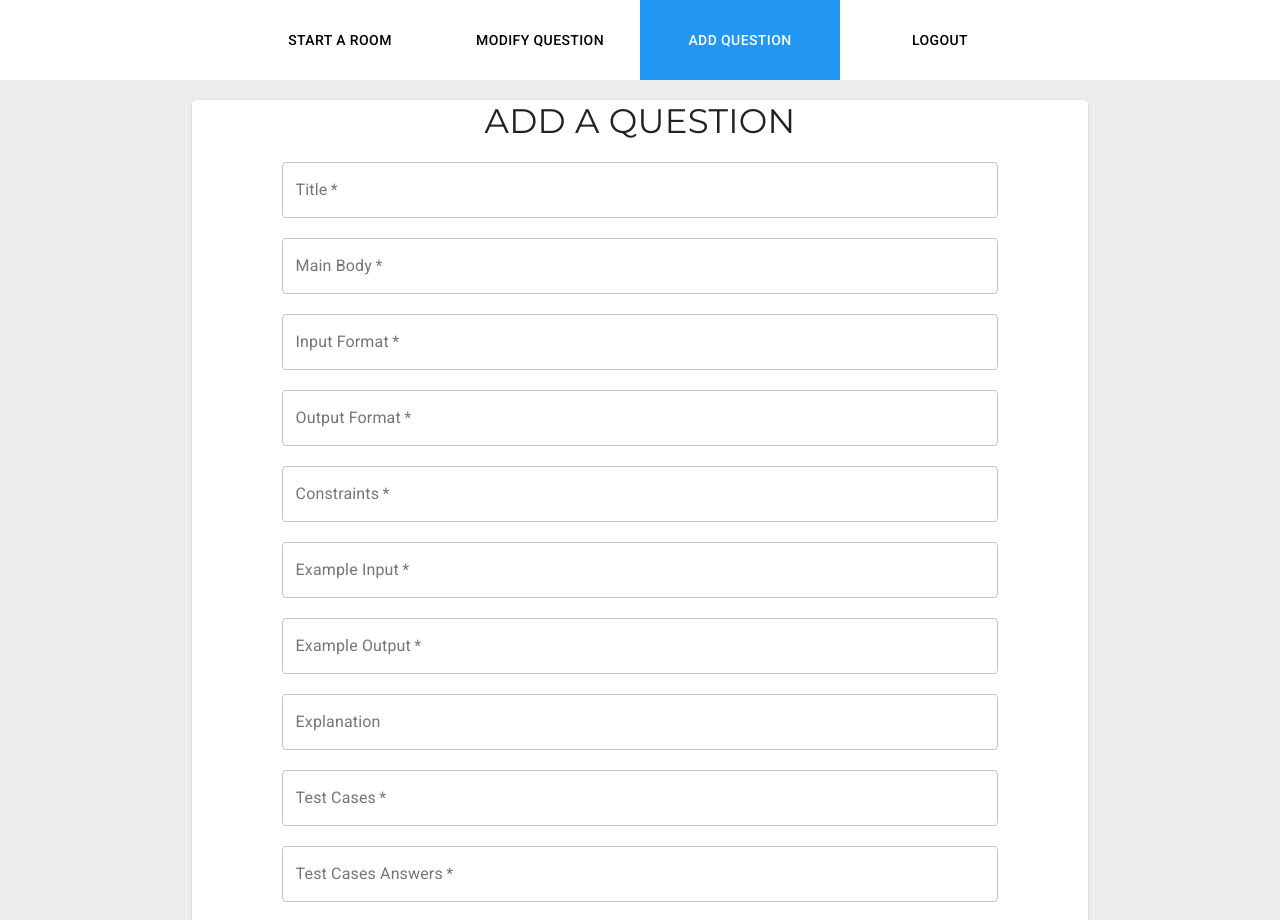
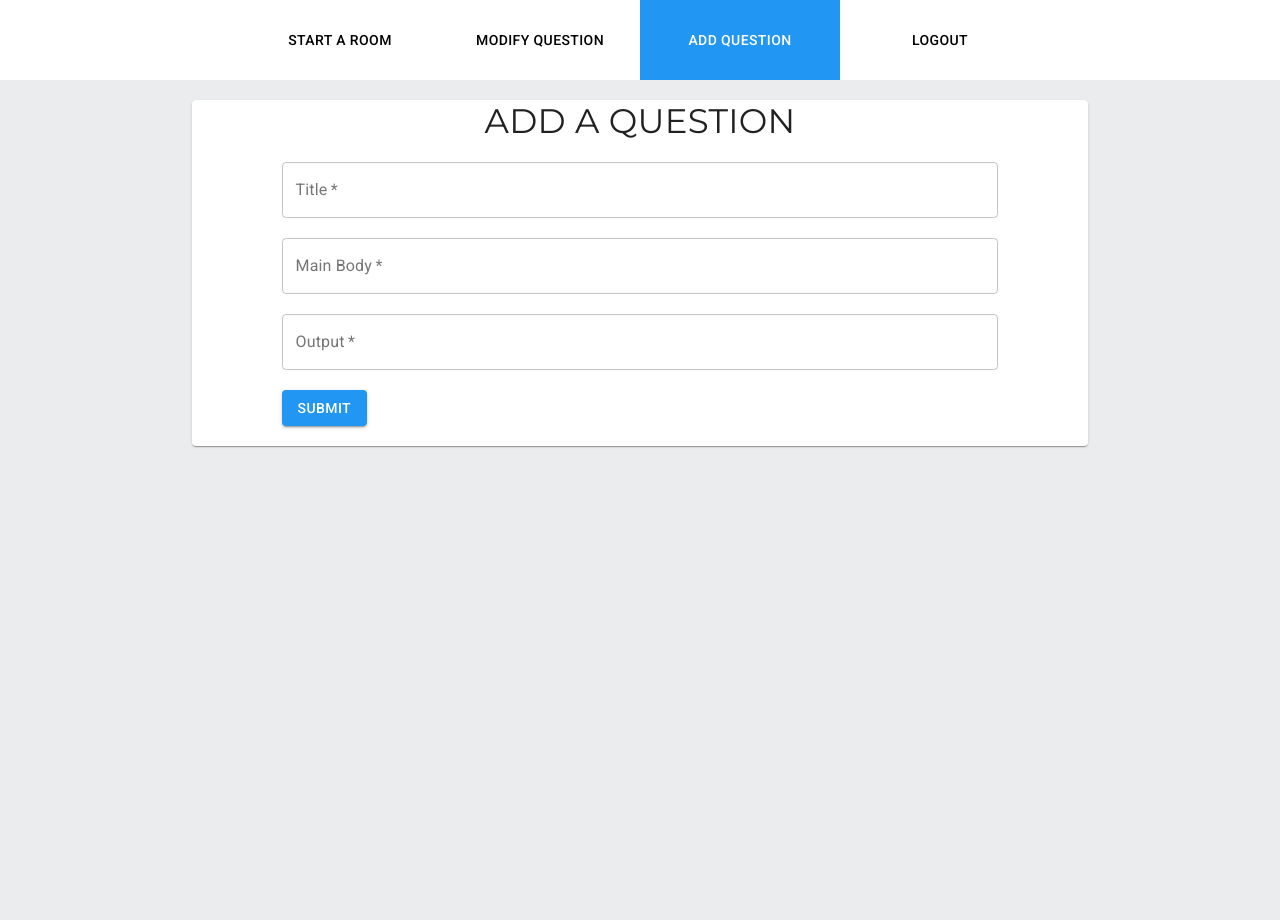
Before and after one commit to Rex1911/1v1-react, a React (Create React App) app in the folder client/: page /admin/questions/add in a window 1280 px wide. Shown: the top 920 px of the page. After the commit the page ends 800 px from the top, so only its background shows below. Built offline with nearby package versions, Linux system fonts and the light colour scheme; sample sign-in values are in the browser's storage.

Commit message:
Changes for dotPY

```diff
--- a/client/src/components/AddQuestion/AddQuestion.js
+++ b/client/src/components/AddQuestion/AddQuestion.js
@@ -13,33 +13,8 @@ export default props => {
     const [mainQuestion, setMainQuestion] = useState(
         props.question.question.main || ""
     );
-    const [inputFormat, setInputFormat] = useState(
-        props.question.question.input || ""
-    );
-    const [outputFormat, setOutputFormat] = useState(
-        props.question.question.output || ""
-    );
-    const [constraints, setConstraints] = useState(
-        props.question.question.constraints || ""
-    );
-    const [exampleIp, setExampleIp] = useState(
-        props.question.question.exampleIp || ""
-    );
     const [exampleOp, setExampleOp] = useState(
         props.question.question.exampleOp || ""
-    );
-    const [explanation, setExplanation] = useState(
-        props.question.question.explanation || ""
-    );
-    const [testCases, setTestCases] = useState(props.question.testCases || "");
-    const [testCasesAnswer, setTestCasesAnswer] = useState(
-        props.question.testCasesAnswer || ""
-    );
-    const [privateCases, setPrivateCases] = useState(
-        props.question.privateCases || ""
-    );
-    const [privateCasesAnswer, setPrivateCasesAnswers] = useState(
-        props.question.privateCasesAnswer || ""
     );
     const [snackbarOpen, setSnackbarOpen] = useState(false);
     const [successSnackbar, setSuccessSnackbar] = useState(false);
@@ -47,37 +22,13 @@ export default props => {
 
     const handleSubmit = async e => {
         e.preventDefault();
-        let formattedTestCases = [testCases];
-        let formattedTestCasesAns = testCasesAnswer.split("\n").map((answer) => answer.trim());
-        if (formattedTestCasesAns[formattedTestCasesAns.length - 1] === "")
-            formattedTestCasesAns.pop();
-        let noOfTestCases = formattedTestCasesAns.length;
-
-        let formattedPrivateCases = [privateCases];
-        let formattedPrivateCasesAns = privateCasesAnswer.split("\n").map((answer) => answer.trim());;
-        if (
-            formattedPrivateCasesAns[formattedPrivateCasesAns.length - 1] === ""
-        )
-            formattedPrivateCasesAns.pop();
-        let noOfPrivateCases = formattedPrivateCasesAns.length;
         let data = {
-            day: 1,
             question: {
                 main: mainQuestion,
-                input: inputFormat,
-                output: outputFormat,
-                constraints: constraints,
-                exampleIp: exampleIp,
                 exampleOp: exampleOp,
-                explanation: explanation
             },
             title: title,
-            noOfTestCases: noOfTestCases,
-            testCases: formattedTestCases,
-            testCasesAnswer: formattedTestCasesAns,
-            noOfPrivateCases: noOfPrivateCases,
-            privateCases: formattedPrivateCases,
-            privateCasesAnswer: formattedPrivateCasesAns
+            testCasesAnswer: [exampleOp],
         };
 
         console.log(data);
@@ -103,16 +54,7 @@ export default props => {
                 setSuccessSnackbar(true);
                 setTitle('');
                 setMainQuestion('')
-                setInputFormat('');
-                setOutputFormat('');
-                setConstraints('');
-                setExampleIp('');
                 setExampleOp('');
-                setExplanation('');
-                setTestCases('');
-                setTestCasesAnswer('');
-                setPrivateCases('');
-                setPrivateCasesAnswers('');
             } else {
                 setSnackbarOpen(true);
                 setErrorSnackbar(true);
@@ -198,109 +140,9 @@ export default props => {
                             variant="outlined"
                             multiline
                             required
-                            label="Input Format"
-                            value={inputFormat}
-                            onChange={e => setInputFormat(e.target.value)}
-                            style={{ marginTop: 20 }}
-                        ></TextField>
-                    </FormControl>
-                    <FormControl fullWidth>
-                        <TextField
-                            variant="outlined"
-                            multiline
-                            required
-                            label="Output Format"
-                            value={outputFormat}
-                            onChange={e => setOutputFormat(e.target.value)}
-                            style={{ marginTop: 20 }}
-                        ></TextField>
-                    </FormControl>
-                    <FormControl fullWidth>
-                        <TextField
-                            variant="outlined"
-                            multiline
-                            required
-                            label="Constraints"
-                            value={constraints}
-                            onChange={e => setConstraints(e.target.value)}
-                            style={{ marginTop: 20 }}
-                        ></TextField>
-                    </FormControl>
-                    <FormControl fullWidth>
-                        <TextField
-                            variant="outlined"
-                            multiline
-                            required
-                            label="Example Input"
-                            value={exampleIp}
-                            onChange={e => setExampleIp(e.target.value)}
-                            style={{ marginTop: 20 }}
-                        ></TextField>
-                    </FormControl>
-                    <FormControl fullWidth>
-                        <TextField
-                            variant="outlined"
-                            multiline
-                            required
-                            label="Example Output"
+                            label="Output"
                             value={exampleOp}
                             onChange={e => setExampleOp(e.target.value)}
-                            style={{ marginTop: 20 }}
-                        ></TextField>
-                    </FormControl>
-                    <FormControl fullWidth>
-                        <TextField
-                            variant="outlined"
-                            multiline
-                            label="Explanation"
-                            value={explanation}
-                            onChange={e => setExplanation(e.target.value)}
-                            style={{ marginTop: 20 }}
-                        ></TextField>
-                    </FormControl>
-                    <FormControl fullWidth>
-                        <TextField
-                            variant="outlined"
-                            multiline
-                            required
-                            label="Test Cases"
-                            value={testCases}
-                            onChange={e => setTestCases(e.target.value)}
-                            style={{ marginTop: 20 }}
-                        ></TextField>
-                    </FormControl>
-                    <FormControl fullWidth>
-                        <TextField
-                            variant="outlined"
-                            multiline
-                            required
-                            label="Test Cases Answers"
-                            value={testCasesAnswer}
-                            onChange={e => setTestCasesAnswer(e.target.value)}
-                            style={{ marginTop: 20 }}
-                        ></TextField>
-                    </FormControl>
-                    <FormControl fullWidth>
-                        <TextField
-                            variant="outlined"
-                            multiline
-                            required
-                            label="Private Cases"
-                            value={privateCases}
-                            onChange={e => setPrivateCases(e.target.value)}
-                            style={{ marginTop: 20 }}
-                        ></TextField>
-                    </FormControl>
-                    <FormControl fullWidth>
-                        <TextField
-                            variant="outlined"
-                            multiline
-                            required
-                            label="Private Cases Answers"
-                            value={privateCasesAnswer}
-                            onChange={e =>
-                                setPrivateCasesAnswers(e.target.value)
-                            }
                             style={{ marginTop: 20 }}
                         ></TextField>
                     </FormControl>
--- a/client/src/components/Editor/Editor.js
+++ b/client/src/components/Editor/Editor.js
@@ -33,9 +33,6 @@ export default (props) => {
                 <button className="editor-button" id="run" onClick={props.onClickRun}>
                     RUN
                 </button>
-                <button className="editor-button" id="submit" onClick={props.onClickSubmit}>
-                    SUBMIT
-                </button>
                 <button className="editor-button" id="submit" onClick={props.onClickQuestion}>
                     Question ↑
                 </button>
--- a/client/src/components/Question/Question.js
+++ b/client/src/components/Question/Question.js
@@ -18,18 +18,8 @@ export default props => {
             <div id="questionArea">
                 <Typography variant="subtitle2">QUESTION</Typography>
                 <pre style={{fontSize: 15}}>{questionData.main}</pre>
-                <Typography variant="subtitle2">INPUT FORMAT</Typography>
-                <pre style={{fontSize: 15}}>{questionData.input}</pre>
-                <Typography variant="subtitle2">OUTPUT FORMAT</Typography>
-                <pre style={{fontSize: 15}}>{questionData.output}</pre>
-                <Typography variant="subtitle2">CONSTRAINTS</Typography>
-                <pre style={{fontSize: 15}}>{questionData.constraints}</pre>
-                <Typography variant="subtitle2">INPUT EXAMPLE</Typography>
-                <pre style={{fontSize: 15, backgroundColor:"#EAECEE", padding: 10}}>{questionData.exampleIp}</pre>
-                <Typography variant="subtitle2">OUTPUT EXAMPLE</Typography>
+                <Typography variant="subtitle2">REQUIRED OUTPUT</Typography>
                 <pre style={{fontSize: 15, backgroundColor:"#EAECEE", padding: 10}}>{questionData.exampleOp}</pre>
-                <Typography variant="subtitle2">EXPLANATION</Typography>
-                <pre style={{fontSize: 15}}>{questionData.explanation}</pre>
             </div>
         </Paper>
     );
--- a/client/src/screens/home/Home.js
+++ b/client/src/screens/home/Home.js
@@ -21,7 +21,7 @@ export default props => {
     return (
         <div style={{height: '100vh'}}>
             <Paper style={{width: '70vw', margin: '20vh auto', textAlign: 'center'}}>
-                <Typogrpahy variant="h4" style={{padding: 20}}>Welcome to Clash of Codes</Typogrpahy>
+                <Typogrpahy variant="h4" style={{padding: 20}}>Welcome to dotPY</Typogrpahy>
                 <Typogrpahy variant="h5" style={{padding: 20}}>Please select a room</Typogrpahy>
                 <ButtonGroup
                     variant="contained"
```
Also changed, not shown: client/src/screens/compete/Compete.js (+7 -59 lines), 2 other files (tests, documents, lock files or other folders).
